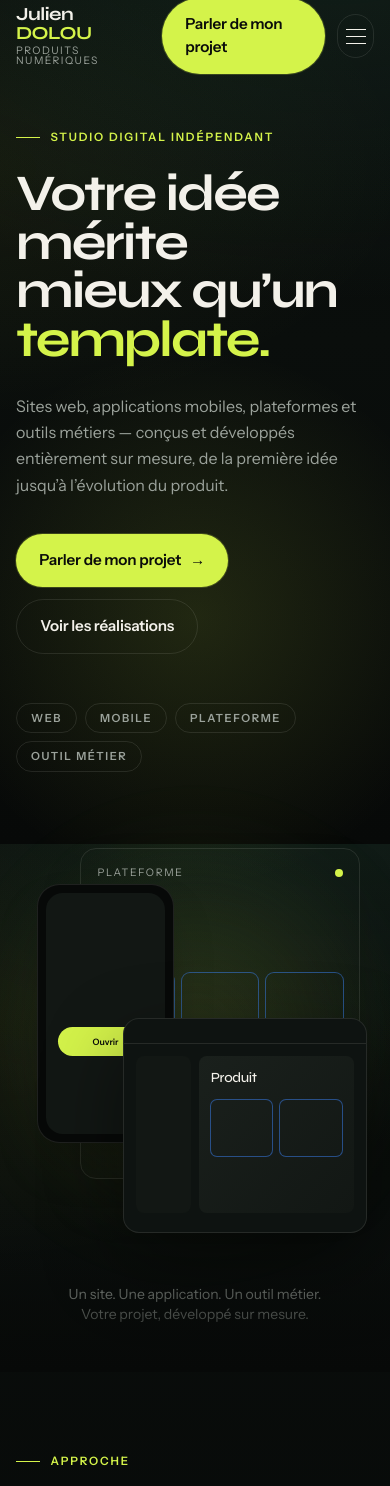
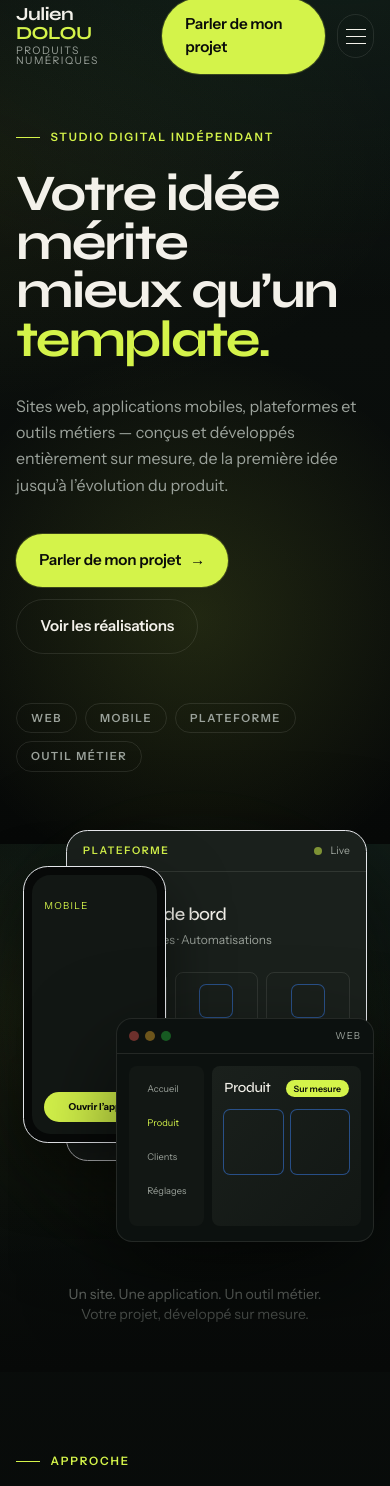
Before and after one commit to Torkor29/JD_WB, a Next.js app: page / in a window 390 px wide. Shown: the top 1486 px of the page. Built offline with nearby package versions, Linux system fonts and the light colour scheme.

Commit message:
polish: renforcer la composition visuelle du hero
Interfaces multi-écrans plus lisibles (web, mobile, plateforme)
pour mieux incarner le positionnement produit.

Co-authored-by: Torkor29 <Torkor29@users.noreply.github.com>

```diff
--- a/src/components/Hero.tsx
+++ b/src/components/Hero.tsx
@@ -33,82 +33,115 @@ function DeviceStack({
 
   return (
     <motion.div
-      className="relative mx-auto aspect-[4/5] w-full max-w-[480px] [perspective:1200px]"
+      className="relative mx-auto aspect-[4/5] w-full max-w-[520px] [perspective:1200px]"
       style={{ rotateX, rotateY, x: tx, y: ty }}
     >
       <motion.div
-        className="absolute inset-[8%_4%_18%_18%] rounded-2xl border border-line bg-surface-raised/90 p-4 shadow-2xl"
+        className="absolute inset-[4%_2%_22%_14%] overflow-hidden rounded-[1.35rem] border border-accent/20 bg-surface-raised shadow-[0_40px_100px_rgba(0,0,0,0.55)]"
         style={{ x: backX, y: backY }}
       >
-        <div className="mb-3 flex items-center justify-between">
-          <span className="text-[0.65rem] uppercase tracking-[0.16em] text-mist">
+        <div className="flex items-center justify-between border-b border-line bg-ink/40 px-4 py-3">
+          <span className="text-[0.65rem] font-semibold uppercase tracking-[0.16em] text-accent">
             Plateforme
           </span>
-          <span className="h-2 w-2 rounded-full bg-accent" />
+          <span className="flex items-center gap-2 text-[0.65rem] text-mist">
+            <span className="h-2 w-2 animate-pulse rounded-full bg-accent" />
+            Live
+          </span>
         </div>
-        <div className="grid gap-2">
-          {[72, 54, 66, 40].map((w, i) => (
-            <div
-              key={i}
-              className="h-2.5 rounded-full bg-ivory/10"
-              style={{ width: `${w}%` }}
-            />
-          ))}
-          <div className="mt-2 grid grid-cols-3 gap-2">
-            {[1, 2, 3].map((i) => (
+        <div className="grid gap-3 p-4">
+          <div className="rounded-xl bg-gradient-to-r from-forest/40 via-accent/10 to-transparent p-3">
+            <p className="font-display text-lg tracking-tight">Tableau de bord</p>
+            <p className="mt-1 text-xs text-mist">Suivi · Modules · Automatisations</p>
+          </div>
+          <div className="grid grid-cols-3 gap-2">
+            {["Web", "Data", "Ops"].map((label) => (
               <div
-                key={i}
-                className="aspect-square rounded-lg bg-accent/10 ring-1 ring-accent/20"
-              />
+                key={label}
+                className="rounded-lg border border-line bg-ink/50 px-2 py-3 text-center"
+              >
+                <div className="mx-auto mb-2 h-8 w-8 rounded-md bg-accent/20 ring-1 ring-accent/30" />
+                <span className="text-[0.65rem] text-mist">{label}</span>
+              </div>
+            ))}
+          </div>
+          <div className="space-y-2">
+            {[78, 52, 64].map((w, i) => (
+              <div key={i} className="h-2 rounded-full bg-ivory/10">
+                <div
+                  className="h-2 rounded-full bg-accent/70"
+                  style={{ width: `${w}%` }}
+                />
+              </div>
             ))}
           </div>
         </div>
       </motion.div>
 
       <motion.div
-        className="absolute left-[6%] top-[16%] h-[58%] w-[38%] rounded-[1.4rem] border border-line bg-ink p-2 shadow-2xl"
+        className="absolute left-[2%] top-[12%] h-[62%] w-[40%] rounded-[1.55rem] border border-ivory/15 bg-ink p-2 shadow-[0_25px_60px_rgba(0,0,0,0.5)]"
         style={{ x: midX, y: midY }}
       >
-        <div className="h-full rounded-[1.05rem] bg-surface p-3">
-          <div className="mb-3 h-1.5 w-10 rounded-full bg-ivory/20" />
-          <div className="space-y-2">
-            <div className="h-16 rounded-xl bg-gradient-to-br from-forest/50 to-accent/20" />
-            <div className="h-2 w-[75%] rounded-full bg-ivory/15" />
-            <div className="h-2 w-1/2 rounded-full bg-ivory/10" />
-            <div className="mt-4 rounded-full bg-accent px-3 py-2 text-center text-[0.55rem] font-semibold text-cta-fg">
-              Ouvrir
+        <div className="relative h-full overflow-hidden rounded-[1.15rem] bg-surface">
+          <div className="absolute left-1/2 top-2 h-1.5 w-12 -translate-x-1/2 rounded-full bg-ivory/15" />
+          <div className="flex h-full flex-col p-3 pt-6">
+            <p className="text-[0.6rem] uppercase tracking-[0.14em] text-accent">Mobile</p>
+            <div className="mt-3 flex-1 rounded-xl bg-gradient-to-br from-accent/25 via-forest/30 to-ink p-3">
+              <div className="h-2 w-16 rounded-full bg-ivory/30" />
+              <div className="mt-3 space-y-1.5">
+                <div className="h-1.5 w-full rounded-full bg-ivory/20" />
+                <div className="h-1.5 w-2/3 rounded-full bg-ivory/15" />
+              </div>
+            </div>
+            <div className="mt-3 rounded-full bg-accent px-3 py-2 text-center text-[0.6rem] font-bold text-cta-fg">
+              Ouvrir l’app
             </div>
           </div>
         </div>
       </motion.div>
 
       <motion.div
-        className="absolute bottom-[6%] right-[2%] h-[48%] w-[68%] overflow-hidden rounded-2xl border border-line bg-[#0e1311] shadow-[0_30px_80px_rgba(0,0,0,0.45)]"
+        className="absolute bottom-[4%] right-0 h-[50%] w-[72%] overflow-hidden rounded-2xl border border-line bg-[#0c110f] shadow-[0_35px_90px_rgba(0,0,0,0.55)]"
         style={{ x: frontX, y: frontY }}
       >
-        <div className="flex items-center gap-1.5 border-b border-line px-3 py-2">
-          <span className="h-2 w-2 rounded-full bg-ivory/20" />
-          <span className="h-2 w-2 rounded-full bg-ivory/20" />
-          <span className="h-2 w-2 rounded-full bg-ivory/20" />
-          <span className="ml-2 h-2 flex-1 rounded-full bg-ivory/10" />
+        <div className="flex items-center gap-1.5 border-b border-line px-3 py-2.5">
+          <span className="h-2.5 w-2.5 rounded-full bg-[#ff5f57]/40" />
+          <span className="h-2.5 w-2.5 rounded-full bg-[#febc2e]/40" />
+          <span className="h-2.5 w-2.5 rounded-full bg-[#28c840]/40" />
+          <span className="ml-2 h-2.5 flex-1 rounded-full bg-ivory/10" />
+          <span className="text-[0.6rem] uppercase tracking-[0.12em] text-mist">Web</span>
         </div>
-        <div className="grid h-[calc(100%-2rem)] grid-cols-[0.35fr_1fr] gap-2 p-3">
-          <div className="space-y-2 rounded-lg bg-surface p-2">
-            {[1, 2, 3, 4].map((i) => (
-              <div key={i} className="h-2 rounded-full bg-ivory/10" />
+        <div className="grid h-[calc(100%-2.4rem)] grid-cols-[0.32fr_1fr] gap-2 p-3">
+          <div className="space-y-2 rounded-lg bg-surface p-2.5">
+            {["Accueil", "Produit", "Clients", "Réglages"].map((item) => (
+              <div
+                key={item}
+                className={`rounded-md px-2 py-1.5 text-[0.58rem] ${
+                  item === "Produit"
+                    ? "bg-accent/20 text-accent"
+                    : "bg-ivory/5 text-mist"
+                }`}
+              >
+                {item}
+              </div>
             ))}
           </div>
           <div className="rounded-lg bg-gradient-to-br from-surface-raised to-ink-mute p-3">
-            <div className="mb-3 font-display text-sm tracking-tight">Produit</div>
+            <div className="mb-3 flex items-center justify-between">
+              <span className="font-display text-sm tracking-tight">Produit</span>
+              <span className="rounded-full bg-accent px-2 py-0.5 text-[0.55rem] font-semibold text-cta-fg">
+                Sur mesure
+              </span>
+            </div>
             <div className="grid grid-cols-2 gap-2">
-              <div className="h-14 rounded-md bg-accent/15 ring-1 ring-accent/25" />
-              <div className="h-14 rounded-md bg-forest/30 ring-1 ring-forest/40" />
+              <div className="h-16 rounded-md bg-accent/20 ring-1 ring-accent/30" />
+              <div className="h-16 rounded-md bg-forest/40 ring-1 ring-forest/50" />
             </div>
           </div>
         </div>
       </motion.div>
 
-      <div className="pointer-events-none absolute -inset-8 -z-10 rounded-full bg-[radial-gradient(circle,rgba(212,243,74,0.14),transparent_65%)] blur-2xl" />
+      <div className="pointer-events-none absolute -inset-10 -z-10 rounded-full bg-[radial-gradient(circle,rgba(212,243,74,0.18),transparent_60%)] blur-2xl" />
     </motion.div>
   );
 }
```
Also changed, not shown: 2 other files (tests, documents, lock files or other folders).
